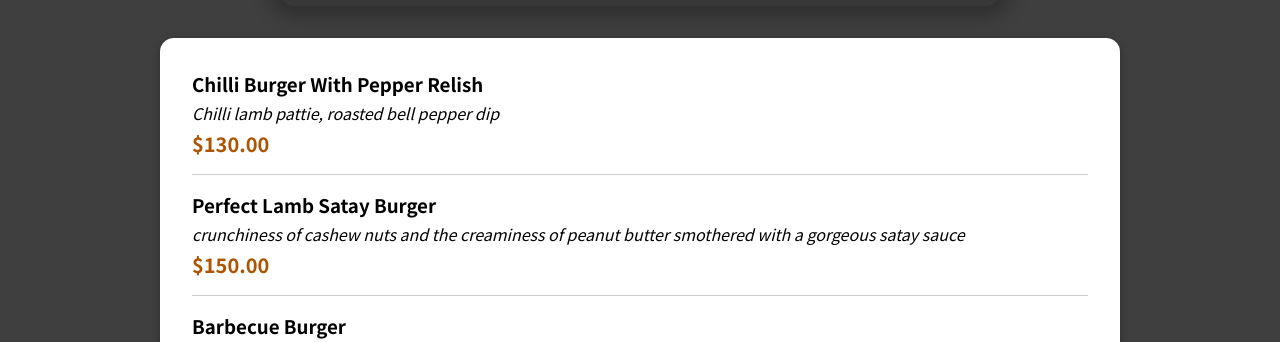
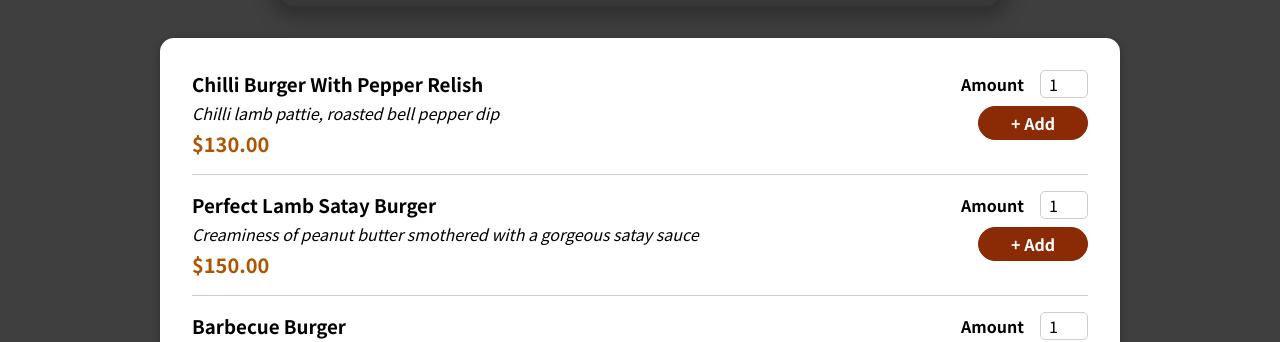
Before and after one commit to prersingh/Restaurant-Website, a React (Create React App) app: page / in a window 1280 px wide. Shown: the part 467-809 px from the top of the page. Built offline with nearby package versions, Linux system fonts and the light colour scheme.

Commit message:
Changes till task 4

```diff
--- a/src/Components/Meals/AvailableMeals.js
+++ b/src/Components/Meals/AvailableMeals.js
@@ -12,7 +12,7 @@
   {
     id: "m2",
     name: "Perfect Lamb Satay Burger",
-    description: "crunchiness of cashew nuts and the creaminess of peanut butter smothered with a gorgeous satay sauce",
+    description: "Creaminess of peanut butter smothered with a gorgeous satay sauce",
     price: 150.00,
   },
   {
--- a/src/Components/Meals/MealItem/MealItem.js
+++ b/src/Components/Meals/MealItem/MealItem.js
@@ -1,4 +1,5 @@
 import classes from './MealItem.module.css';
+import MealItemForm from './MealItemForm';
 
 const MealItem = (props) => {
     const price = `$${props.price.toFixed(2)}`;
@@ -6,13 +7,18 @@
 
   return (
     <li className={classes.meal}>
-    <div><h3>{props.name}</h3>
+        <div>
+    <h3>{props.name}</h3>
     <div className={classes.description}>{props.description}</div>
     <div className={classes.price}>{price}</div>
+    </div>
+    <div>
+        <MealItemForm/>
+    </div>
 
-    </div>
+
     </li>
-  )
-}
+  );
+};
 
-export default MealItem
+export default MealItem;
--- a/src/Components/Meals/MealItem/MealItemForm.js
+++ b/src/Components/Meals/MealItem/MealItemForm.js
@@ -0,0 +1,22 @@
+import classes from './MealItemForm.module.css';
+import Input from '../../UI/Input';
+
+const MealItemForm = () => {
+  return (
+    <form className={classes.form}>
+        <Input label="Amount" input={{
+            id: 'amount',
+            type:'number',
+            min: '1',
+            max: '5',
+            step: '1',
+            defaultValue: '1',
+        }}
+            />
+        <button>+ Add</button>
+
+    </form>
+  )
+}
+
+export default MealItemForm
--- /dev/null
+++ b/src/Components/Meals/MealItem/MealItemForm.module.css
@@ -0,0 +1,20 @@
+.form {
+    text-align: right;
+  }
+
+  .form button {
+    font: inherit;
+    cursor: pointer;
+    background-color: #8a2b06;
+    border: 1px solid #8a2b06;
+    color: white;
+    padding: 0.25rem 2rem;
+    border-radius: 20px;
+    font-weight: bold;
+  }
+
+  .form button:hover,
+  .form button:active {
+    background-color: #641e03;
+    border-color: #641e03;
+  }
--- /dev/null
+++ b/src/Components/UI/Input.js
@@ -0,0 +1,13 @@
+import classes from './input.module.css'
+
+const Input = (props) => {
+  return (
+    <div className={classes.input}>
+        <label htmlFor={props.input.id}>{props.label}</label>
+        <input  {...props.input}/>
+
+    </div>
+  );
+};
+
+export default Input;
--- /dev/null
+++ b/src/Components/UI/input.module.css
@@ -0,0 +1,18 @@
+.input {
+    display: flex;
+    align-items: center;
+    margin-bottom: 0.5rem;
+  }
+
+  .input label {
+    font-weight: bold;
+    margin-right: 1rem;
+  }
+
+  .input input {
+    width: 3rem;
+    border-radius: 5px;
+    border: 1px solid #ccc;
+    font: inherit;
+    padding-left: 0.5rem;
+  }
```
